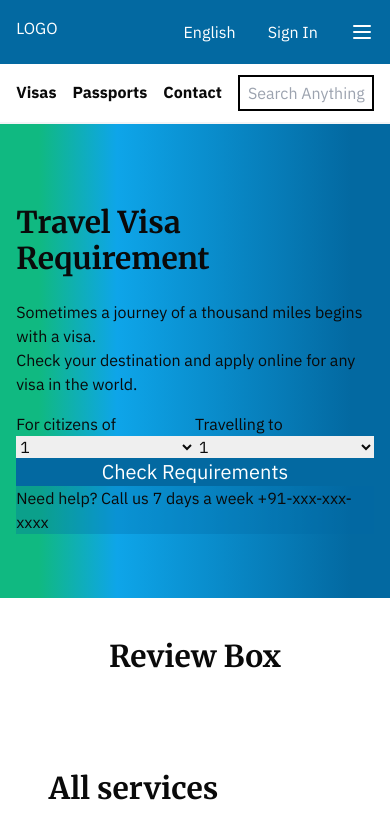
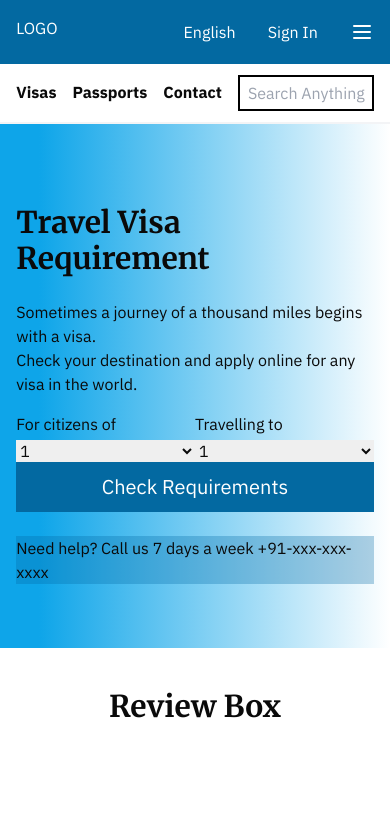
Before and after one commit to jaydeepgodhani/Immigration-ts, a React (Vite) app: page / in a window 390 px wide. Shown: the top 822 px of the page. Built offline with nearby package versions, Linux system fonts and the light colour scheme.

Commit message:
mobile fixed

```diff
--- a/src/InitialEngagement.tsx
+++ b/src/InitialEngagement.tsx
@@ -1,7 +1,7 @@
 const InitialEngagement = () => {
   return (
     <div
-      className="w-full flex items-center justify-center bg-gradient-to-r to-sky-700 from-10% via-sky-500 via-30% from-emerald-500 to-90%">
+      className="w-full flex items-center justify-center bg-gradient-to-r to-white from-10%  from-sky-500 to-100%">
       <div className='h-auto flex flex-col mb-16 md:w-3/4 w-11/12'>
         <h1 className='text-3xl font-bold mt-20 font-heading mb-6'>Travel Visa Requirement</h1>
         <span>Sometimes a journey of a thousand miles begins with a visa.</span>
@@ -9,7 +9,7 @@ const InitialEngagement = () => {
         <div className='xl:w-1/2 md:w-full flex items-center justify-center flex-col mt-4'>
           <div className='w-full flex items-center justify-center h-max md:flex-row flex-col'>
 
-            <div className='md:w-2/3 w-full flex flex-row'>
+            <div className='md:w-2/3 w-full flex flex-row justify-end h-[50px]'>
               <div className='w-1/2 flex items-center justify-between flex-col md:h-full'>
                 <div className='w-full'>For citizens of</div>
                 <select className='w-full md:h-max h-auto'>
@@ -27,12 +27,12 @@ const InitialEngagement = () => {
                 </select>
               </div>
             </div>
-            <button className='md:w-1/3 w-full flex items-center justify-center h-max text-xl bg-sky-700 text-white'>
+            <button className='md:w-1/3 w-full flex items-center justify-center h-[50px] py-2 text-xl bg-sky-700 text-white'>
               Check Requirements
             </button>
 
           </div>
-          <div className='w-full md:h-[70px] h-auto flex items-center justify-center bg-sky-700/30'>Need help? Call us 7
+          <div className=' mt-6 w-full md:h-[70px] h-auto flex items-center justify-center bg-sky-700/30'>Need help? Call us 7
             days a week
             +91-xxx-xxx-xxxx
           </div>
```
